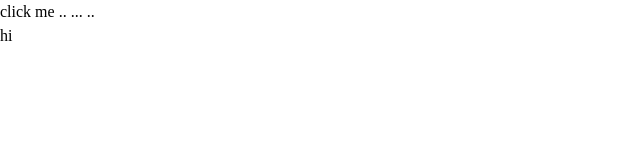
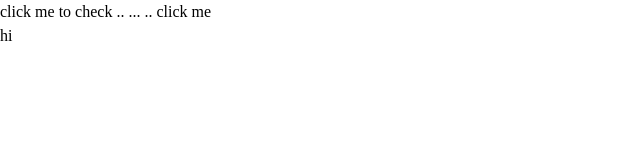
Before and after one commit to Axselll/fe-thesis, a Next.js app: page /repository in a window 1280 px wide. Shown: the top 160 px of the page, without its empty margins (0-640 px from the left). Built offline with nearby package versions, Linux system fonts and the light colour scheme.

Commit message:
trying redux

```diff
--- a/app/appSlice.js
+++ b/app/appSlice.js
@@ -1,4 +1,5 @@
 import { createSlice } from "@reduxjs/toolkit";
+import Cookies from "js-cookie";
 
 const initialState = {
 	isAuthenticated: false,
@@ -18,9 +19,6 @@ const appSlice = createSlice({
 	},
 });
 
-// export const { setIsAuthenticated, setAuthUser } = appSlice.actions;
-// export default appSlice.reducer;
-
 export default appSlice.reducer;
 const setIsAuthenticated = appSlice.actions.setIsAuthenticated;
 const setAuthUser = appSlice.actions.setAuthUser;
--- a/app/store.js
+++ b/app/store.js
@@ -1,8 +1,37 @@
 import { configureStore } from "@reduxjs/toolkit";
+import {
+	persistStore,
+	persistReducer,
+	FLUSH,
+	REHYDRATE,
+	PAUSE,
+	PERSIST,
+	PURGE,
+	REGISTER,
+} from "redux-persist";
+import storage from "redux-persist/lib/storage";
 import appReducer from "./appSlice";
+import tokenReducer from "./tokenSlice";
+
+const persistConfig = {
+	key: "root",
+	storage,
+};
+const persistedAppReducer = persistReducer(persistConfig, appReducer);
 
 const store = configureStore({
-	reducer: { app: appReducer },
+	reducer: {
+		app: persistedAppReducer,
+		token: tokenReducer,
+	},
+	middleware: (getDefaultMiddleware) =>
+		getDefaultMiddleware({
+			serializableCheck: {
+				ignoredActions: [FLUSH, REHYDRATE, PAUSE, PERSIST, PURGE, REGISTER],
+			},
+		}),
 });
 
-export default store;
+const persistor = persistStore(store);
+
+export { store, persistor };
--- /dev/null
+++ b/app/tokenSlice.js
@@ -0,0 +1,20 @@
+import { createSlice } from "@reduxjs/toolkit";
+import Cookies from "js-cookie";
+
+const initialState = {
+	token: null,
+};
+
+const tokenSlice = createSlice({
+	name: "token",
+	initialState,
+	reducers: {
+		setToken: (state, action) => {
+			state.token = action.payload;
+		},
+	},
+});
+
+export default tokenSlice.reducer;
+const setToken = tokenSlice.actions.setToken;
+export { setToken };
--- a/package.json
+++ b/package.json
@@ -13,15 +13,13 @@
     "axios": "^0.27.2",
     "js-cookie": "^3.0.1",
     "next": "12.1.6",
-    "next-redux-wrapper": "^7.0.5",
     "react": "18.1.0",
     "react-dom": "18.1.0",
     "react-google-login": "^5.2.2",
     "react-redux": "^8.0.2",
     "react-social-login-buttons": "^3.6.0",
     "redux": "^4.2.0",
-    "redux-devtools-extension": "^2.13.9",
-    "redux-thunk": "^2.4.1"
+    "redux-persist": "^6.0.0"
   },
   "devDependencies": {
     "autoprefixer": "^10.4.7",
--- a/pages/_app.js
+++ b/pages/_app.js
@@ -1,13 +1,16 @@
 import "../styles/globals.css";
-import store from "../app/store";
 import { Provider } from "react-redux";
+import { PersistGate } from "redux-persist/integration/react";
+import { store, persistor } from "../app/store";
 
 function MyApp({ Component, pageProps }) {
 	// return <Component {...pageProps} />;
 	return (
 		<>
 			<Provider store={store}>
-				<Component {...pageProps} />
+				<PersistGate loading={null} persistor={persistor}>
+					<Component {...pageProps} />
+				</PersistGate>
 			</Provider>
 		</>
 	);
--- a/pages/index.js
+++ b/pages/index.js
@@ -1,14 +1,16 @@
 import Image from "next/image";
-import { GoogleLoginButton } from "react-social-login-buttons";
 import logo from "../public/logo-itusdh.png";
 import img1 from "../public/hr_06.jpg";
 import axios from "axios";
-import { useSelector, useDispatch } from "react-redux";
+import Cookies from "js-cookie";
+import { GoogleLoginButton } from "react-social-login-buttons";
+import { useDispatch } from "react-redux";
 import { setIsAuthenticated, setAuthUser } from "../app/appSlice";
+import { setToken } from "../app/tokenSlice";
 import { useRouter } from "next/router";
+import { store } from "../app/store";
 
 export default function Home() {
-	const user = useSelector((state) => state.app.authUser);
 	const dispatch = useDispatch();
 	const router = useRouter();
 
@@ -21,13 +23,17 @@ export default function Home() {
 				console.log(err);
 				dispatch(setIsAuthenticated(false));
 				dispatch(setAuthUser(null));
+				dispatch(setToken(null));
 				router.push("/");
 			});
 
 		if (response && response.data) {
-			console.log(response.data);
 			dispatch(setIsAuthenticated(true));
 			dispatch(setAuthUser(response.data));
+			dispatch(
+				setToken(Cookies.set("access_token", response.data.access_token))
+			);
+			store.subscribe(setAuthUser);
 			router.push("/repository");
 		}
 	};
--- a/pages/repository.js
+++ /dev/null
@@ -1,26 +0,0 @@
-import { useRouter } from "next/router";
-import Cookie from "js-cookie";
-import { ajaxCall } from "../util/apiCall";
-import { useSelector } from "react-redux";
-
-export default function repository() {
-	const user = useSelector((state) => state.app.authUser);
-	const router = useRouter();
-
-	const onSuccess = (res) => {
-		// const access_token = res.accessToken;
-		ajaxCall("/auth/user", "get", {}).then((res) => {
-			// const { token } = res.data;
-			// Cookie.set("token", token);
-			console.log(res.data);
-		});
-	};
-
-	return (
-		<div>
-			<button onClick={onSuccess}>click me</button>
-			<span> .. ... .. </span>
-			<p>hi {user && user.loggedInUser.firstName}</p>
-		</div>
-	);
-}
--- /dev/null
+++ b/pages/repository/index.js
@@ -0,0 +1,50 @@
+import { useRouter } from "next/router";
+import Cookies from "js-cookie";
+import { useSelector } from "react-redux";
+import axios from "axios";
+import { store } from "../../app/store";
+
+export default function repository({ data }) {
+	const user = useSelector((state) => state.app.authUser);
+	const router = useRouter();
+
+	const onSuccess = (res) => {
+		console.log(Cookies.get("access_token"));
+	};
+
+	const test = () => {
+		console.log(data);
+	};
+
+	return (
+		<div>
+			<button onClick={onSuccess}>click me to check</button>
+			<span> .. ... .. </span>
+			<button onClick={test}>click me</button>
+			<p>hi {user && user.loggedInUser.firstName}</p>
+		</div>
+	);
+}
+
+export async function getServerSideProps(ctx) {
+	const data = store.getState();
+	// const token = Cookies.get("access_token");
+	// const config = {
+	// 	headers: {
+	// 		Authorization: `Bearer ${token}`,
+	// 	},
+	// };
+
+	// const response = await axios.get(
+	// 	`${process.env.NEXT_PUBLIC_BACKEND_URL}/user/${user && user._id}`,
+	// 	config
+	// );
+	// const authorized = response.status != 401;
+	return {
+		props: {
+			data: data,
+			// 	data: response.data,
+			// authorized,
+		},
+	};
+}
--- /dev/null
+++ b/pages/test.js
@@ -0,0 +1,13 @@
+export default function test({ data, authorized, token }) {
+	console.log(data.app.authUser);
+	console.log(token);
+	return (
+		<div>
+			{authorized ? (
+				<div>Page Content</div>
+			) : (
+				<div>Log In to view this content</div>
+			)}
+		</div>
+	);
+}
--- a/util/apiCall.js
+++ /dev/null
@@ -1,8 +0,0 @@
-import axios from "axios";
-
-export const ajaxCall = (url, method, body = {}) =>
-	axios({
-		method,
-		url: `${process.env.NEXT_PUBLIC_BACKEND_URL}${url}`,
-		data: body,
-	});
```
Also changed, not shown: 2 other files (tests, documents, lock files or other folders).
